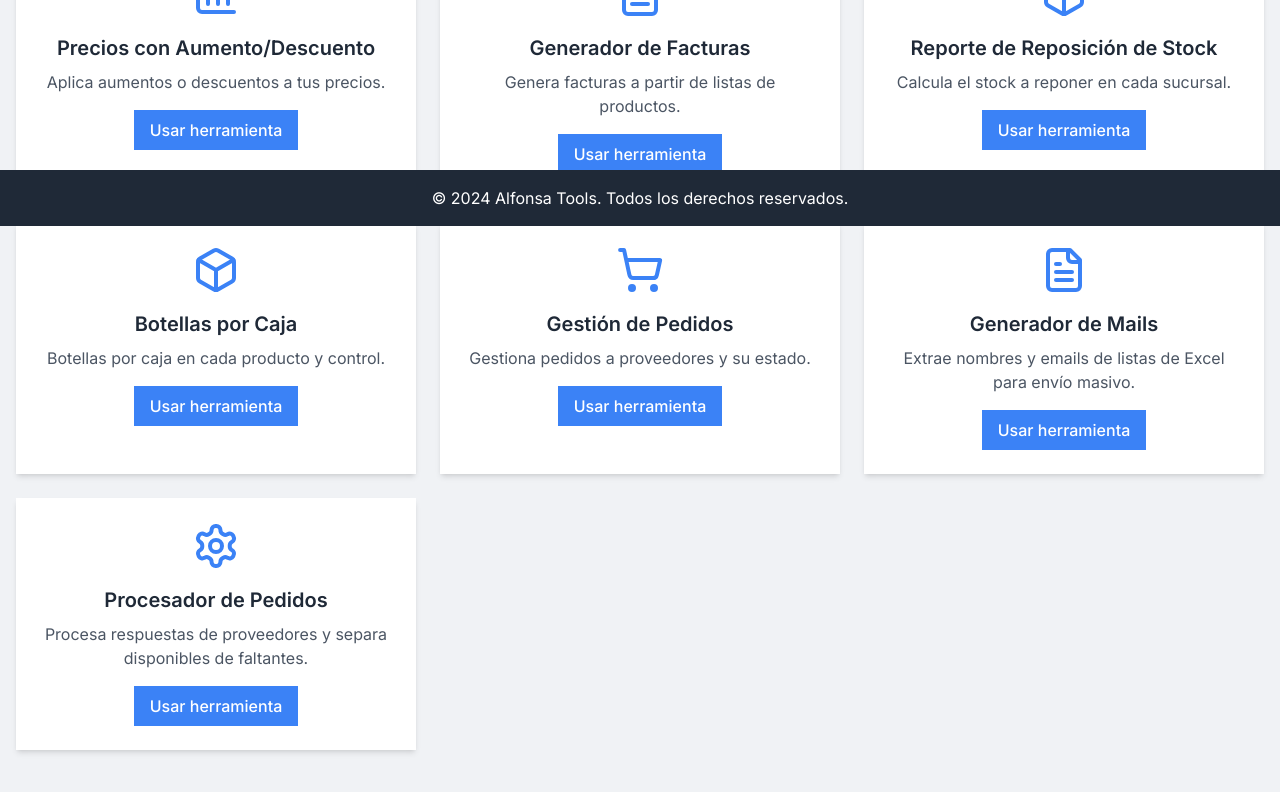
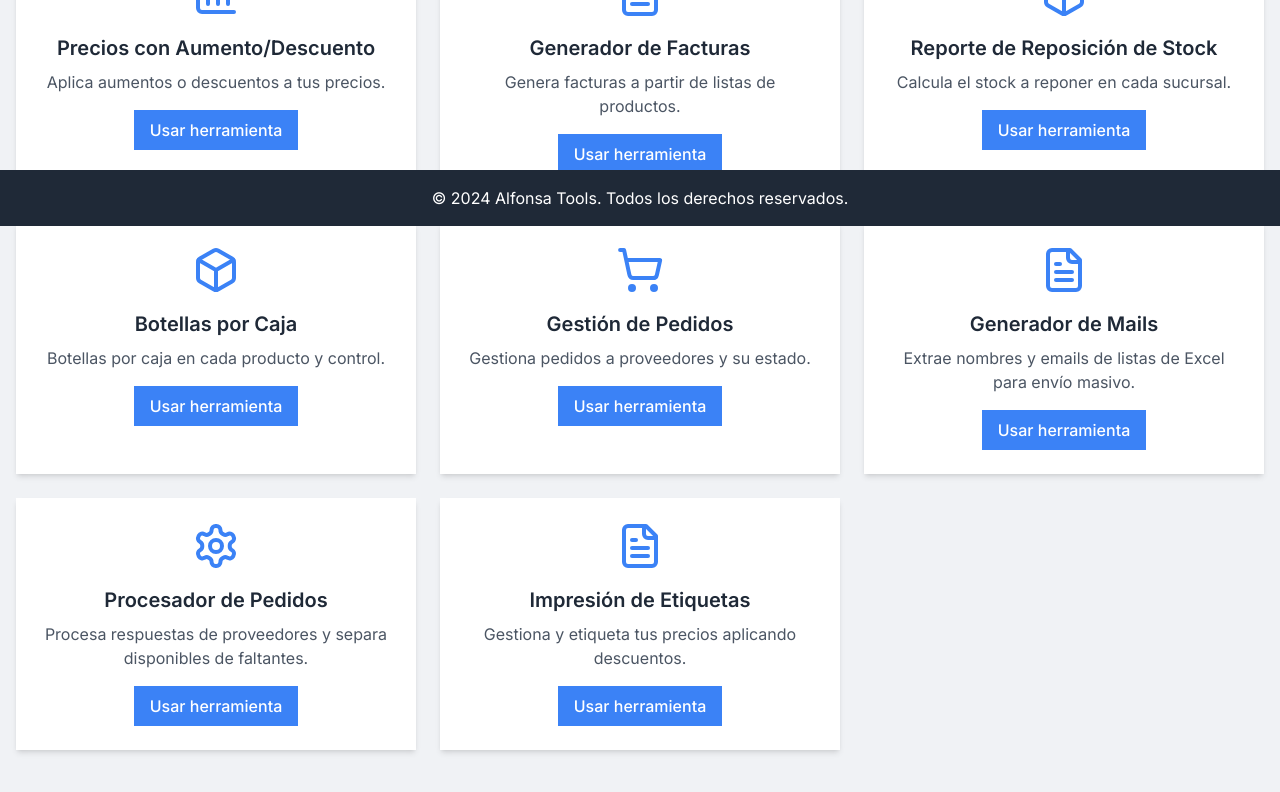
Before and after one commit to FernandoSatti/alfonsa-tools-modern, a Next.js app: page / in a window 1280 px wide. Shown: the part 574-1366 px from the top of the page. Built offline with nearby package versions, Linux system fonts and the light colour scheme.

Commit message:
impresion de etiquetas.tsx

```diff
--- a/app/page.tsx
+++ b/app/page.tsx
@@ -72,6 +72,12 @@ const tools = [
     title: "Procesador de Pedidos",
     description: "Procesa respuestas de proveedores y separa disponibles de faltantes.",
   },
+  {
+    href: "https://generador-etiquetas-drab.vercel.app/",
+    icon: FileText,
+    title: "Impresión de Etiquetas",
+    description: "Gestiona y etiqueta tus precios aplicando descuentos.",
+  },
 ]
 
 export default function HomePage() {
```
